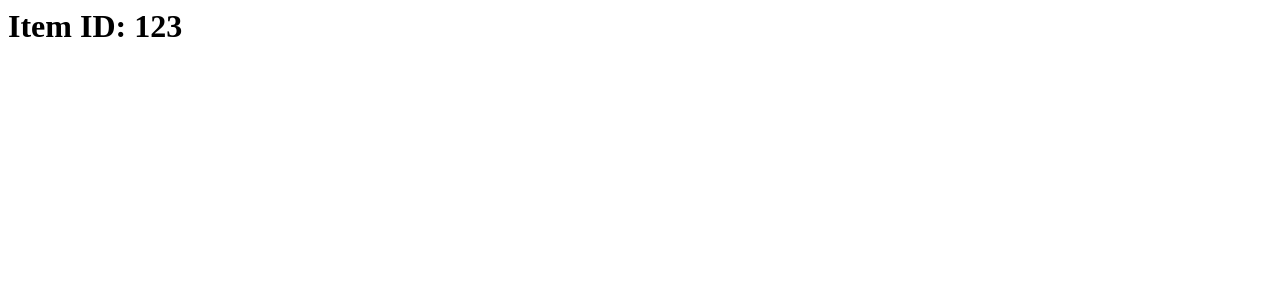
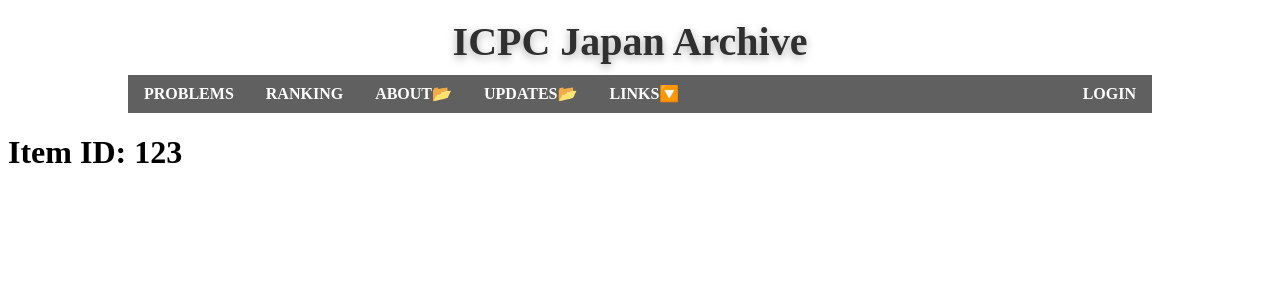
Before and after one commit to ir5/icpc-japan-problems, a FastAPI app: page / in a window 1280 px wide. Shown: the top 300 px of the page. Run offline with FastAPI, Linux system fonts and the light colour scheme.

Commit message:
Initial frontend components

```diff
--- a/static/css/styles.css
+++ b/static/css/styles.css
@@ -0,0 +1,61 @@
+div.header-brand {
+  background-color: #ffffff;
+  padding: 0em 3em;
+  overflow: hidden;
+  text-align: center
+}
+
+div.brand {
+  padding: 10px 20px 10px;
+  margin-left: -20px;
+  font-size: 40px;
+  font-weight: bold;
+  color: #303030;
+  text-shadow: 0 3px 8px #afafaf;
+  text-decoration: none;
+}
+
+div.container {
+  margin-left: auto;
+  margin-right: auto;
+  width: 1024px;
+}
+
+ul.header-nav {
+  background-color: #606060;
+  color: #ffffff;
+}
+
+ul.nav {
+  list-style-type: none;
+  margin: 0;
+  padding: 0;
+  overflow: hidden;
+}
+
+ul.nav li.menu {
+  float: left;
+}
+
+ul.nav li.menu-right {
+  float: right;
+}
+
+ul.nav li.menu a {
+  display: block;
+  color: #ffffff;
+  text-align: center;
+  font-weight: bold;
+  text-decoration: none;
+  padding: 14px 16px;
+  line-height: 10px;
+}
+
+ul.nav li.menu a:hover,
+ul.nav li.menu a:active {
+  background-color: #903090;
+}
+
+ul.nav li.active {
+  background-color: #101010;
+}
--- /dev/null
+++ b/templates/common/footer.html
@@ -0,0 +1,2 @@
+  </body>
+</html>
--- /dev/null
+++ b/templates/common/header.html
@@ -0,0 +1,13 @@
+<!DOCTYPE html>
+<html>
+  <head>
+    <title>ICPC Japan Archive</title>
+    <meta name="viewport" content="width=device-width, initial-scale=1.0">
+    <link href="{{ url_for('static', path='css/styles.css') }}" rel="stylesheet" media="screen">
+
+    <link rel="apple-touch-icon" sizes="180x180" href="{{ url_for('static', path='favicon/apple-touch-icon.png') }}">
+    <link rel="icon" type="image/png" sizes="32x32" href="{{ url_for('static', path='favicon/favicon-32x32.png') }}">
+    <link rel="icon" type="image/png" sizes="16x16" href="{{ url_for('static', path='favicon/favicon-16x16.png') }}">
+    <link rel="manifest" href="{{ url_for('static', path='favicon/site.webmanifest') }}">
+  </head>
+  <body>
--- /dev/null
+++ b/templates/common/navbar.html
@@ -0,0 +1,14 @@
+<div class="header-brand">
+  <div class="brand">ICPC Japan Archive</div>
+</div>
+
+<div class="container">
+<ul class="nav header-nav">
+  <li class="menu"><a>PROBLEMS</a></li>
+  <li class="menu"><a>RANKING</a></li>
+  <li class="menu"><a>ABOUT&#x1f4c2;</a></li>
+  <li class="menu"><a>UPDATES&#x1f4c2;</a></li>
+  <li class="menu"><a>LINKS&#128317;</a></li>
+  <li class="menu menu-right"><a>LOGIN</a></li>
+</ul>
+</div>
--- a/templates/problems.html
+++ b/templates/problems.html
@@ -1,9 +1,6 @@
-<html>
-  <head>
-    <title>ICPC Japan Archive</title>
-    <link href="{{ url_for('static', path='css/styles.css') }}" rel="stylesheet">
-  </head>
-  <body>
-    <h1>Item ID: {{ id }}</h1>
-  </body>
-</html>
+{% include 'common/header.html' %}
+{% include 'common/navbar.html' %}
+
+<h1>Item ID: {{ id }}</h1>
+
+{% include 'common/footer.html' %}
```
Also changed, not shown: static/favicon/android-chrome-192x192.png (added), static/favicon/android-chrome-512x512.png (added), static/favicon/apple-touch-icon.png (added), static/favicon/favicon-16x16.png (added), static/favicon/favicon-32x32.png (added), static/favicon/favicon.ico (added), static/favicon/site.webmanifest (added).
